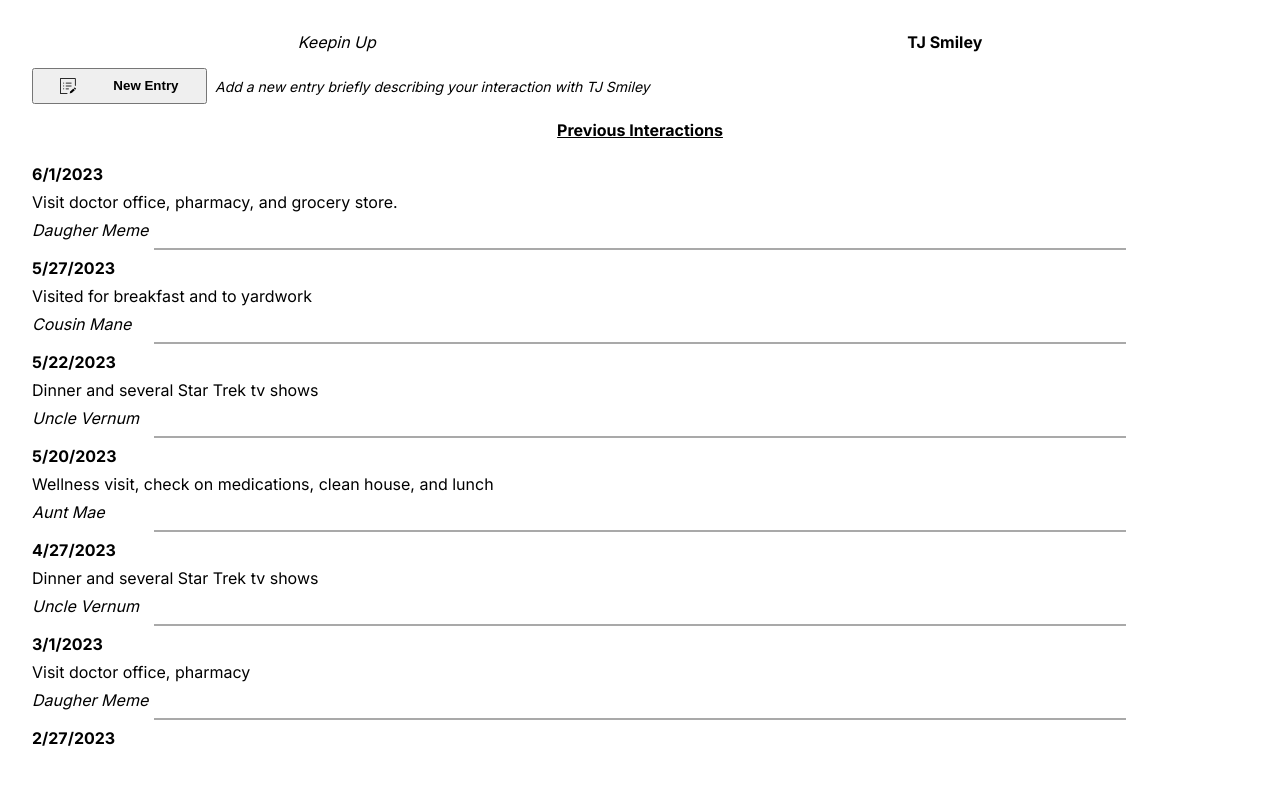
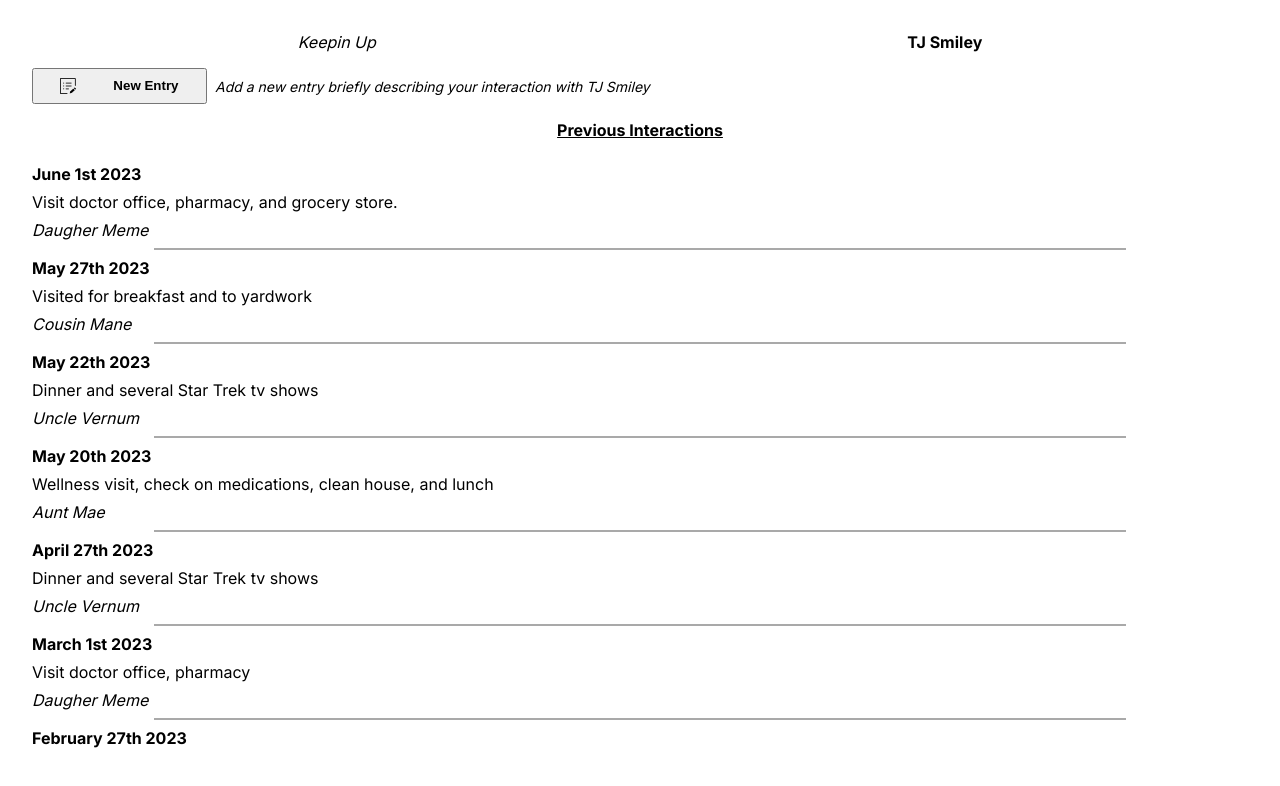
Before and after one commit to jcsmileyjr/elder, a Next.js app: page / in a window 1280 px wide. Shown: the top 786 px of the page. Built offline with nearby package versions, Linux system fonts and the light colour scheme.

Commit message:
Fix date bug when entry is created

```diff
--- a/package.json
+++ b/package.json
@@ -9,6 +9,7 @@
     "lint": "next lint"
   },
   "dependencies": {
+    "moment": "^2.29.4",
     "next": "13.4.7",
     "react": "18.2.0",
     "react-dom": "18.2.0",
--- a/src/app/createEntry/page.js
+++ b/src/app/createEntry/page.js
@@ -3,6 +3,7 @@ import styles from './createEntry.module.css';
 import { useState, useEffect } from 'react';
 import Link from 'next/link'
 import {v4 as uuidv4} from 'uuid';
+import moment from 'moment';
 
 const CreateEntry = () => {
     const [newEntry, setNewEntry] = useState({});
@@ -15,7 +16,7 @@ const CreateEntry = () => {
 
 
     const updateDate = (e) => {
-        newEntry.date = e.target.value;
+        newEntry.date = moment(e.target.value).format('MMMM Do YYYY');
         enableButton();
     }
 
--- a/src/app/libs/dummyData.json
+++ b/src/app/libs/dummyData.json
@@ -1,12 +1,12 @@
 [
-    {"date":"6/1/2023", "message":"Visit doctor office, pharmacy, and grocery store.", "writer":"Daugher Meme", "entryID":101},
-    {"date": "5/27/2023", "message":"Visited for breakfast and to yardwork", "writer":"Cousin Mane", "entryID":102},
-    {"date": "5/22/2023", "message":"Dinner and several Star Trek tv shows", "writer":"Uncle Vernum", "entryID":103},
-    {"date": "5/20/2023", "message":"Wellness visit, check on medications, clean house, and lunch", "writer":"Aunt Mae", "entryID":104},
-    {"date": "4/27/2023", "message":"Dinner and several Star Trek tv shows", "writer":"Uncle Vernum", "entryID":105},
-    {"date":"3/1/2023", "message":"Visit doctor office, pharmacy", "writer":"Daugher Meme", "entryID":106},
-    {"date": "2/27/2023", "message":"Yardwork", "writer":"Cousin Mane", "entryID":107},
-    {"date": "2/18/2023", "message":"Dinner and several Star Trek tv shows", "writer":"Uncle Vernum", "entryID":108},
-    {"date": "2/16/2023", "message":"Wellness visit, check on medications, clean house, and breakfast", "writer":"Aunt Mae", "entryID":109},
-    {"date": "1/27/2023", "message":"Dinner and several Star Trek tv shows", "writer":"Uncle Vernum", "entryID":110}
+    {"date":"June 1st 2023", "message":"Visit doctor office, pharmacy, and grocery store.", "writer":"Daugher Meme", "entryID":101},
+    {"date": "May 27th 2023", "message":"Visited for breakfast and to yardwork", "writer":"Cousin Mane", "entryID":102},
+    {"date": "May 22th 2023", "message":"Dinner and several Star Trek tv shows", "writer":"Uncle Vernum", "entryID":103},
+    {"date": "May 20th 2023", "message":"Wellness visit, check on medications, clean house, and lunch", "writer":"Aunt Mae", "entryID":104},
+    {"date": "April 27th 2023", "message":"Dinner and several Star Trek tv shows", "writer":"Uncle Vernum", "entryID":105},
+    {"date":"March 1st 2023", "message":"Visit doctor office, pharmacy", "writer":"Daugher Meme", "entryID":106},
+    {"date": "February 27th 2023", "message":"Yardwork", "writer":"Cousin Mane", "entryID":107},
+    {"date": "February 18th 2023", "message":"Dinner and several Star Trek tv shows", "writer":"Uncle Vernum", "entryID":108},
+    {"date": "February 16th 2023", "message":"Wellness visit, check on medications, clean house, and breakfast", "writer":"Aunt Mae", "entryID":109},
+    {"date": "January 27th 2023", "message":"Dinner and several Star Trek tv shows", "writer":"Uncle Vernum", "entryID":110}
 ]
```
Also changed, not shown: 1 other file (tests, documents, lock files or other folders).
